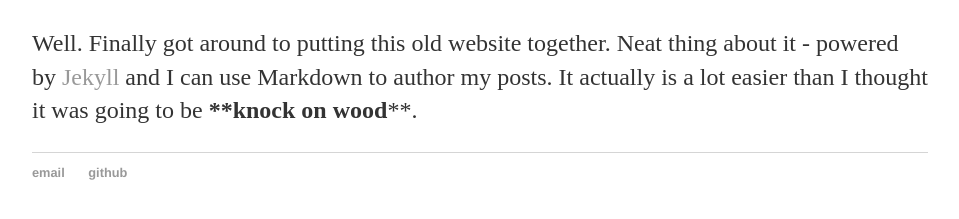
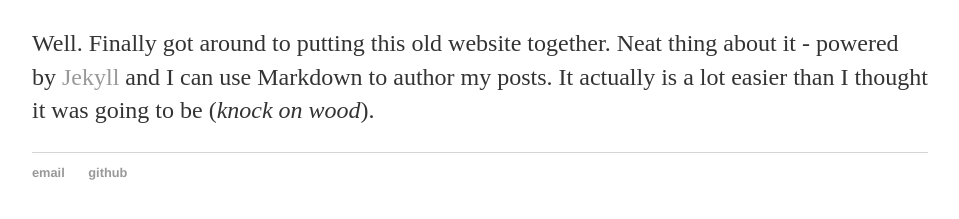
Before and after one commit to technology-jt/personal-site, a Jekyll site: the page built from _posts/2021-08-22-justin-theodore-site-launched.md, in a window 1280 px wide. Shown: the part 283-502 px from the top of the page, without its empty margins (160-1119 px from the left). Built offline with Jekyll 4.4.1, drawn with Linux system fonts in a browser that asks for light colours.

```diff
--- a/_posts/2021-08-22-justin-theodore-site-launched.md
+++ b/_posts/2021-08-22-justin-theodore-site-launched.md
@@ -4,4 +4,4 @@ title: "Justin Thomas, Engineer, launches personal site."
 date: 2021-08-22
 ---
 
-Well. Finally got around to putting this old website together. Neat thing about it - powered by [Jekyll](http://jekyllrb.com) and I can use Markdown to author my posts. It actually is a lot easier than I thought it was going to be ****knock on wood****.
+Well. Finally got around to putting this old website together. Neat thing about it - powered by [Jekyll](http://jekyllrb.com) and I can use Markdown to author my posts. It actually is a lot easier than I thought it was going to be (*knock on wood*).
```
